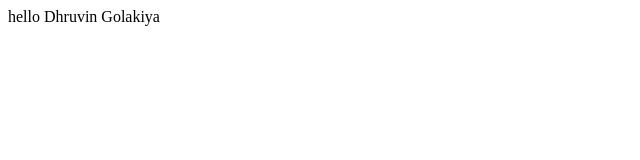
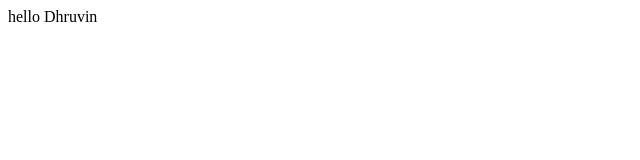
Before and after one commit to dhruvin1234/Local_repo, a plain HTML site: page index.html in a window 1280 px wide. Shown: the full height of the page, 0-640 px from the left. Drawn offline with Linux system fonts and the light colour scheme.

```diff
--- a/index.html
+++ b/index.html
@@ -1 +1 @@
-<p>hello Dhruvin Golakiya</p>
+<p>hello Dhruvin</p>
```
Also changed, not shown: 1 other file.
